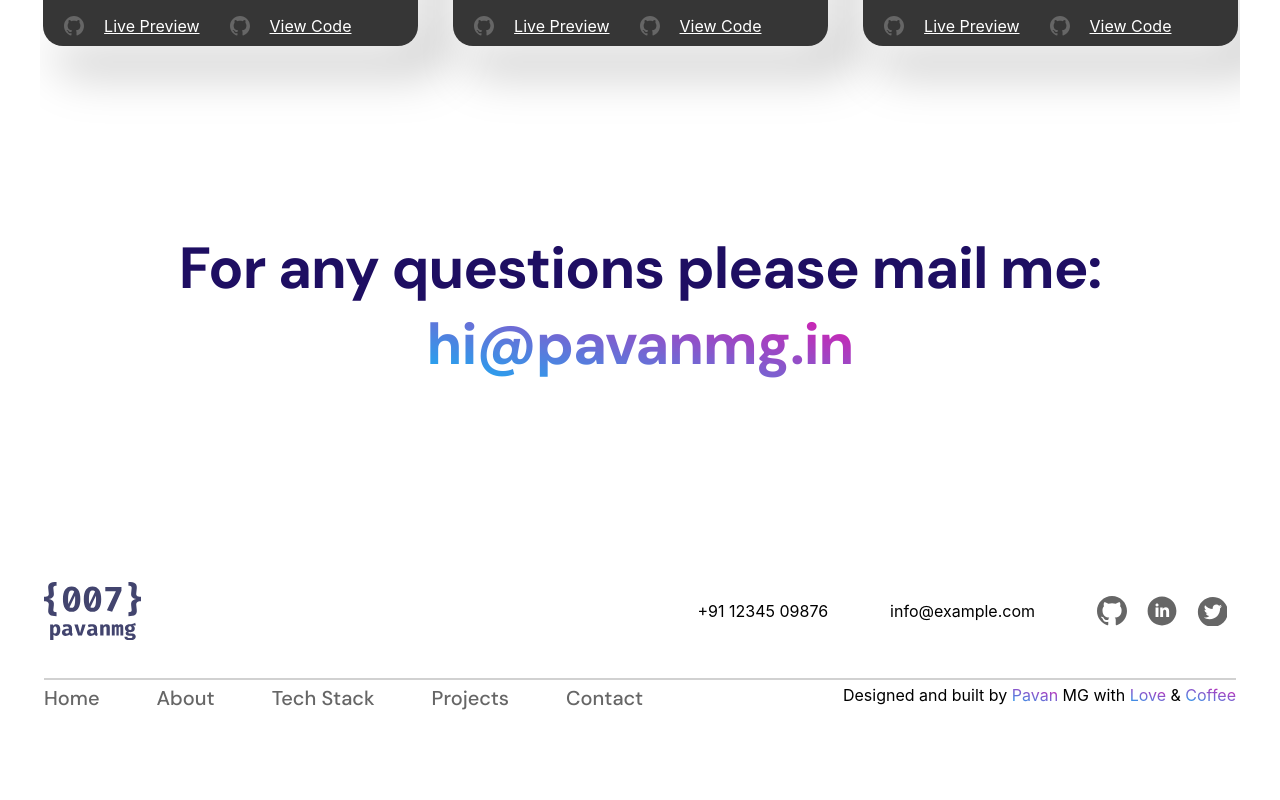
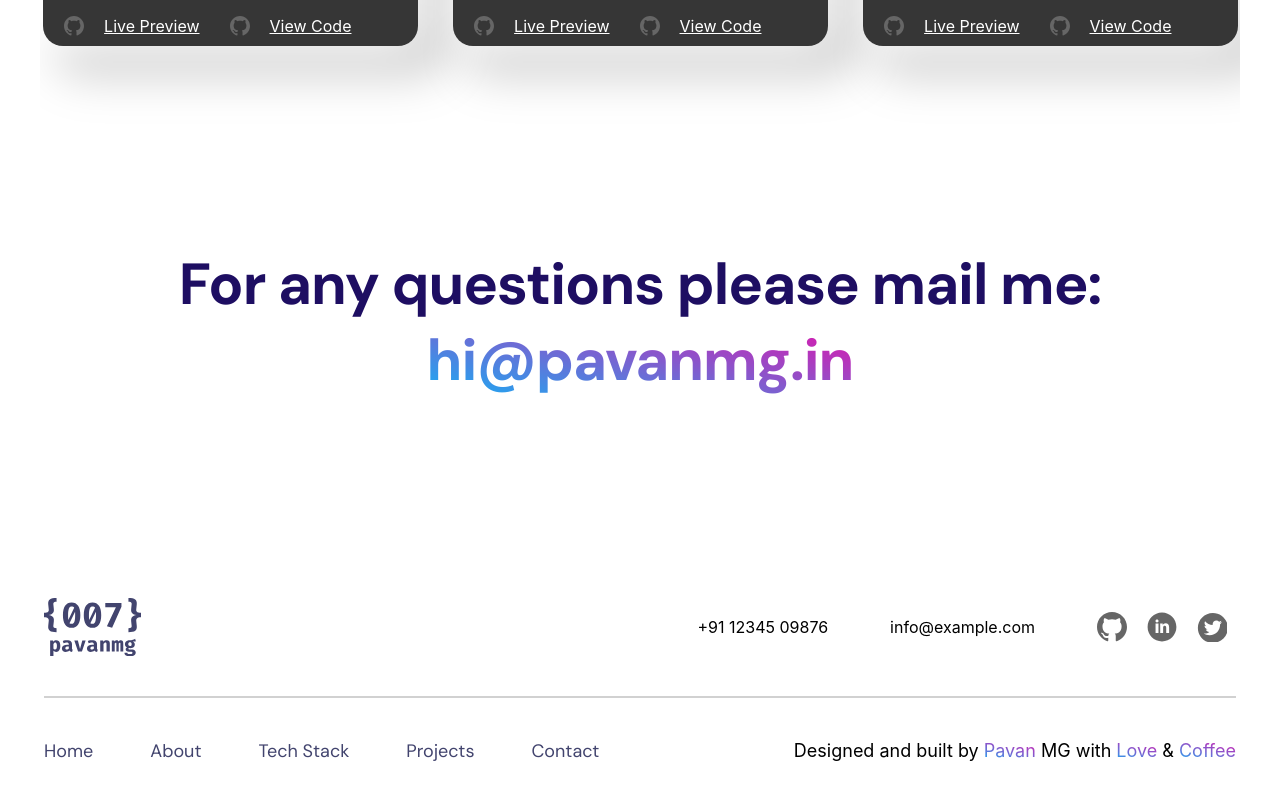
Before and after one commit to rapaxa/DeployPortfoilio, a React (Vite) app: page / in a window 1280 px wide. Shown: the part 4007-4807 px from the top of the page. Before the commit the page ends 4718 px from the top, so only its background shows below. Built offline with nearby package versions, Linux system fonts and the light colour scheme.

Commit message:
deployversion

```diff
--- a/src/layout/footer/Footer.styled.ts
+++ b/src/layout/footer/Footer.styled.ts
@@ -1,22 +1,7 @@
 import styled from "styled-components";
 import {theme} from "../../styles/theme.ts";
 
-export const StyledTitle = styled.h3`
-    font-family: "DM Sans", sans-serif;
-    font-weight: 700;
-    font-size: 3.625rem;
-    color: #1E0E62;
-    text-align: center;
-    @media ${theme.media.tablet} {
-        font-size: 2.625rem;
-        text-align: center;
-    }
-    @media (prefers-color-scheme: dark) {
-        color: #CCCCCC;
-    }
 
-
-`
 export const ContactsItems = styled.ul`
     display: flex;
     align-items: center;
@@ -28,37 +13,41 @@ export const ContactsItems = styled.ul`
 
 `
 export const StyledFooterContactsContainer = styled.div`
-    position: relative;
-    margin-top: 200px;
-    margin-bottom: 45px;
     display: flex;
     width: 100%;
     justify-content: space-between;
     align-items: center;
-    &::before{
-        content: '';
-        position: absolute;
-        top:96px;
-        width: 100%;
-        border-bottom: rgba(102, 102, 102, 0.3) 2px solid;
-
-    }
-    @media ${theme.media.tablet} {
+    padding-bottom: 40px;
+    border-bottom: rgba(102, 102, 102, 0.3) 2px solid;
+    @media ${theme.media.mobile} {
         display: flex;
         flex-direction: column;
+        padding-bottom: 1rem;
+
     }
 `
 export const FooterMenu = styled.div`
     width: 100%;
     display: flex;
+    margin-top: 40px;
     justify-content: space-between;
-    @media ${theme.media.tablet} {
-        display: flex;
-        flex-direction: column;
-    }
+   @media ${theme.media.mobile} {
+       display: flex;
+       flex-direction: column;
+       align-items: center;
+       margin-top: 1rem;
+       p{
+           margin-top: 1rem;
+       }
+   }
 `
 
 export const FooterText = styled.p`
+    font-weight: 400;
+    font-size: 1.125rem;
+    line-height: 1.625rem;
+    text-align: center;
+
     @media (prefers-color-scheme: dark) {
         color: #CCCCCC;
     }
--- a/src/layout/footer/Footer.tsx
+++ b/src/layout/footer/Footer.tsx
@@ -1,20 +1,17 @@
 import { StyledSpan } from "../../components/StyledSpan.tsx";
-import { FlexWrapperStyled } from "../../components/FlexWrapper.tsx";
 import { SocialList } from "../../components/menu/SocialList.tsx";
 import { Icon } from "../../components/icons/Icon.tsx";
 import { Container } from "../../components/Container.tsx";
 import { ContactsItems, FooterMenu, FooterText, StyledFooterContactsContainer } from "./Footer.styled.ts";
 import { Menu } from "../../components/menu/Menu.tsx";
 import styled from "styled-components";
-import { theme } from "../../styles/theme.ts";
+import {FlexWrapperStyled} from "../../components/FlexWrapper.tsx";
 
 export const Footer = () => {
     return (
         <FooterWrapper>
             <Container direction="column" $justify="space-around">
-                <FlexWrapperStyled $flexD={"column"} $alignI={"center"}>
-                    <FooterTitle>For any questions please mail me: <StyledSpan>hi@pavanmg.in</StyledSpan></FooterTitle>
-                </FlexWrapperStyled>
+                <FlexWrapperStyled $flexD={"row"} $justifyC={"space-between"}>
                 <StyledFooterContactsContainer>
                     <a href="">
                         <Icon iconId={"logoFooterSvg"} width={"97"} height={"58"} viewBox={"0 0 97 58"}/>
@@ -33,24 +30,21 @@ export const Footer = () => {
                         <StyledSpan> Coffee</StyledSpan>
                     </FooterText>
                 </FooterMenu>
+                </FlexWrapperStyled>
             </Container>
         </FooterWrapper>
     );
 };
 
 const FooterWrapper = styled.footer`
-    margin-top: 11.5rem; /* 184px -> 11.5rem */
+    margin-top: 12.5rem;
+    margin-bottom: 3.75rem;
+    a{
+        font-family: "DM Sans",sans-serif;
+        font-weight: 400;
+        font-size: 1.125rem;
+        line-height: 1.625rem;
+        color: #42446E;
+    }
+
 `;
-
-const FooterTitle = styled.h2`
-    font-family: "DM Sans",sans-serif;
-    color: #1E0E62;
-    font-weight: 700;
-    font-size: 3.625rem; /* 58px -> 3.625rem */
-    line-height: 4.75rem; /* 76px -> 4.75rem */
-    letter-spacing: -0.0625rem; /* -1px -> -0.0625rem */
-    text-align: center;
-    @media ${theme.media.mobile} {
-        font-size: 1.625rem; /* 26px -> 1.625rem */
-    }
-`;
--- a/src/layout/header/mobileMenu/MobileMenuStyles.ts
+++ b/src/layout/header/mobileMenu/MobileMenuStyles.ts
@@ -25,7 +25,7 @@ const MobileMenuPopup = styled.div<{ $isOpen: boolean }>`
         opacity: 1;
     `}
     ul {
-        padding-top: 50%;
+        padding-top: 30%;
         width: 100%;
         height: 50%;
         display: flex;
--- a/src/layout/main/Main.tsx
+++ b/src/layout/main/Main.tsx
@@ -5,6 +5,7 @@ import {InfoAboutMe} from "../sections/aboutMe/InfoAboutMe.tsx";
 import {TechStack} from "../sections/techStack/TechStack.tsx";
 import {Projects} from "../sections/projects/Projects.tsx";
 import {theme} from "../../styles/theme.ts";
+import {Contact} from "../sections/contact/Contact.tsx";
 
 export const Main: React.FC = () => {
     return (
@@ -13,6 +14,7 @@ export const Main: React.FC = () => {
             <InfoAboutMe/>
             <TechStack/>
             <Projects/>
+            <Contact/>
         </MainStyled>
     );
 };
--- /dev/null
+++ b/src/layout/sections/contact/Contact.tsx
@@ -0,0 +1,28 @@
+import {SectionsWrapper} from "../../../components/sectionItems/SectionWrapper.tsx";
+import {FlexWrapperStyled} from "../../../components/FlexWrapper.tsx";
+import {StyledSpan} from "../../../components/StyledSpan.tsx";
+import styled from "styled-components";
+import {theme} from "../../../styles/theme.ts";
+
+export const Contact = () =>{
+    return (
+        <SectionsWrapper>
+            <FlexWrapperStyled $flexD={"column"} $alignI={"center"}>
+                <ContactTitle >For any questions please mail me: <StyledSpan>hi@pavanmg.in</StyledSpan></ContactTitle>
+            </FlexWrapperStyled>
+        </SectionsWrapper>
+    )
+}
+const ContactTitle = styled.h2`
+    font-family: "DM Sans",sans-serif;
+    color: #1E0E62;
+    font-weight: 700;
+    font-size: 3.625rem; /* 58px -> 3.625rem */
+    line-height: 4.75rem; /* 76px -> 4.75rem */
+    letter-spacing: -0.0625rem; /* -1px -> -0.0625rem */
+    text-align: center;
+    @media ${theme.media.mobile} {
+        font-size: 1.625rem;
+
+    }
+`;
--- a/src/layout/sections/main/MainStyles.ts
+++ b/src/layout/sections/main/MainStyles.ts
@@ -13,6 +13,7 @@ const MainTitle = styled.h1`
     font-size: 3.625rem; /* 58px -> 3.625rem */
     line-height: 4.375rem; /* 70px -> 4.375rem */
     letter-spacing: -0.0625rem; /* -1px -> -0.0625rem */
+
 `;
 const Photo = styled.img`
     max-width: 21.875rem; /* 350px -> 21.875rem */
```
